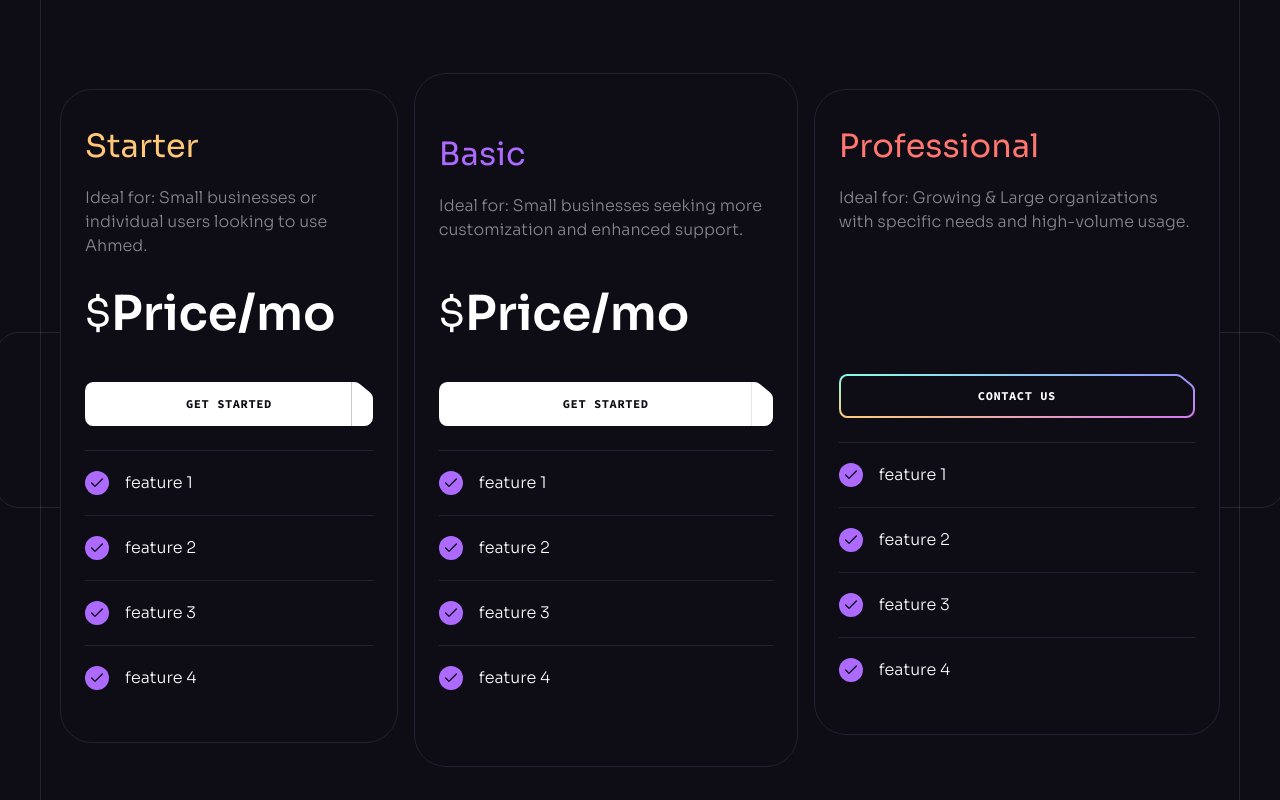
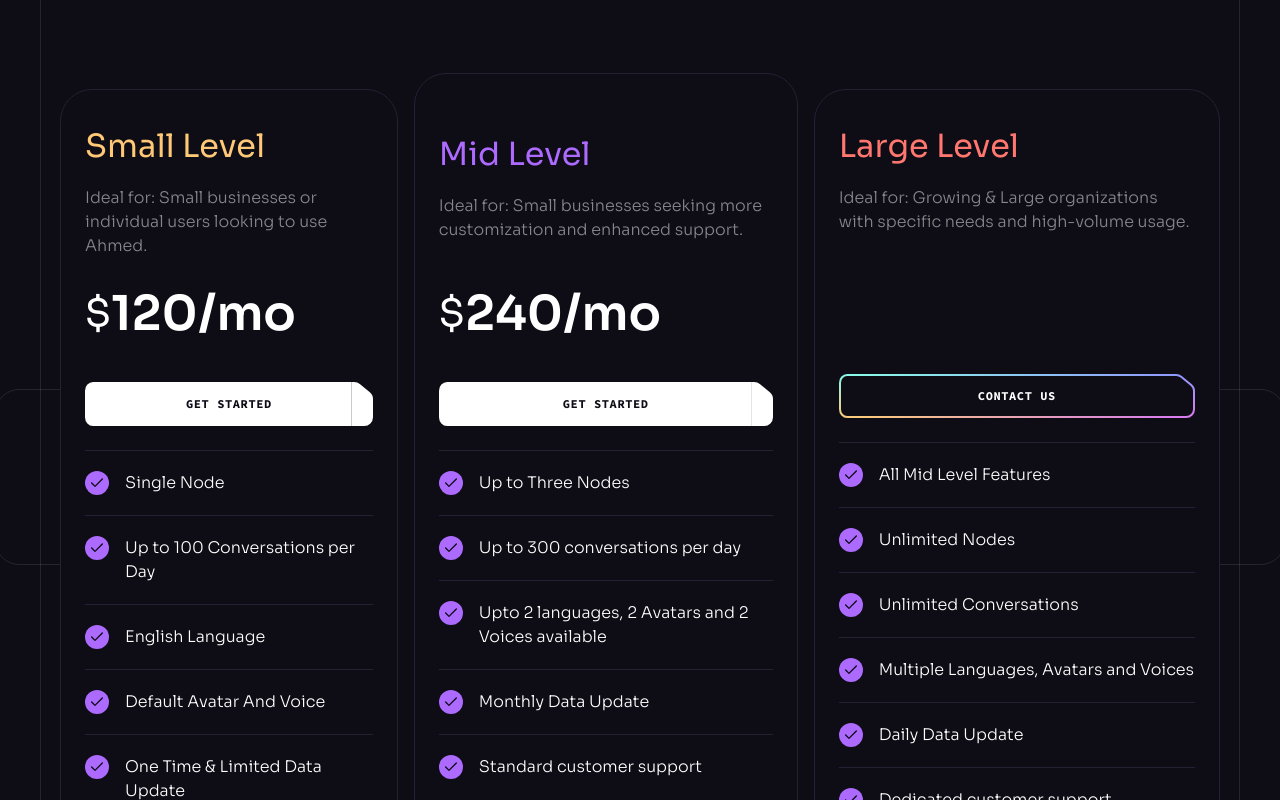
Before and after one commit to Aklile23/Ahmed, a React (Vite) app: page / in a window 1280 px wide. Shown: the part 7380-8180 px from the top of the page. Built offline with nearby package versions, Linux system fonts and the light colour scheme.

Commit message:
Update index.js
Updated The pricing plans to Small, Mid and Large level and the features too

```diff
--- a/src/constants/index.js
+++ b/src/constants/index.js
@@ -253,40 +253,45 @@
   // },
 
 
+  //Draft
   {
     id: "0",
-    title: "Starter",
+    title: "Small Level",
     description: "Ideal for: Small businesses or individual users looking to use Ahmed.",
-    price: "Price/mo",
+    price: "120/mo",
     features: [
-      "feature 1",
-      "feature 2",
-      "feature 3",
-      "feature 4",
+      "Single Node",
+      "Up to 100 Conversations per Day",
+      "English Language",
+      "Default Avatar And Voice",
+      "One Time & Limited Data Update"
     ],
   },
   {
     id: "1",
-    title: "Basic",
+    title: "Mid Level",
     description: "Ideal for: Small businesses seeking more customization and enhanced support.",
-    price: "Price/mo",
+    price: "240/mo",
     features: [
-      "feature 1",
-      "feature 2",
-      "feature 3",
-      "feature 4 ",
+      "Up to Three Nodes",
+      "Up to 300 conversations per day",
+      "Upto 2 languages, 2 Avatars and 2 Voices available",
+      "Monthly Data Update",
+      "Standard customer support"
     ],
   },
   {
     id: "2",
-    title: "Professional",
+    title: "Large Level",
     description: "Ideal for: Growing & Large organizations with specific needs and high-volume usage.",
     price: null,
     features: [
-      "feature 1",
-      "feature 2",
-      "feature 3",
-      "feature 4",
+      "All Mid Level Features",
+      "Unlimited Nodes",
+      "Unlimited Conversations",
+      "Multiple Languages, Avatars and Voices ",
+      "Daily Data Update",
+      "Dedicated customer support"
 
     ],
   },
```
